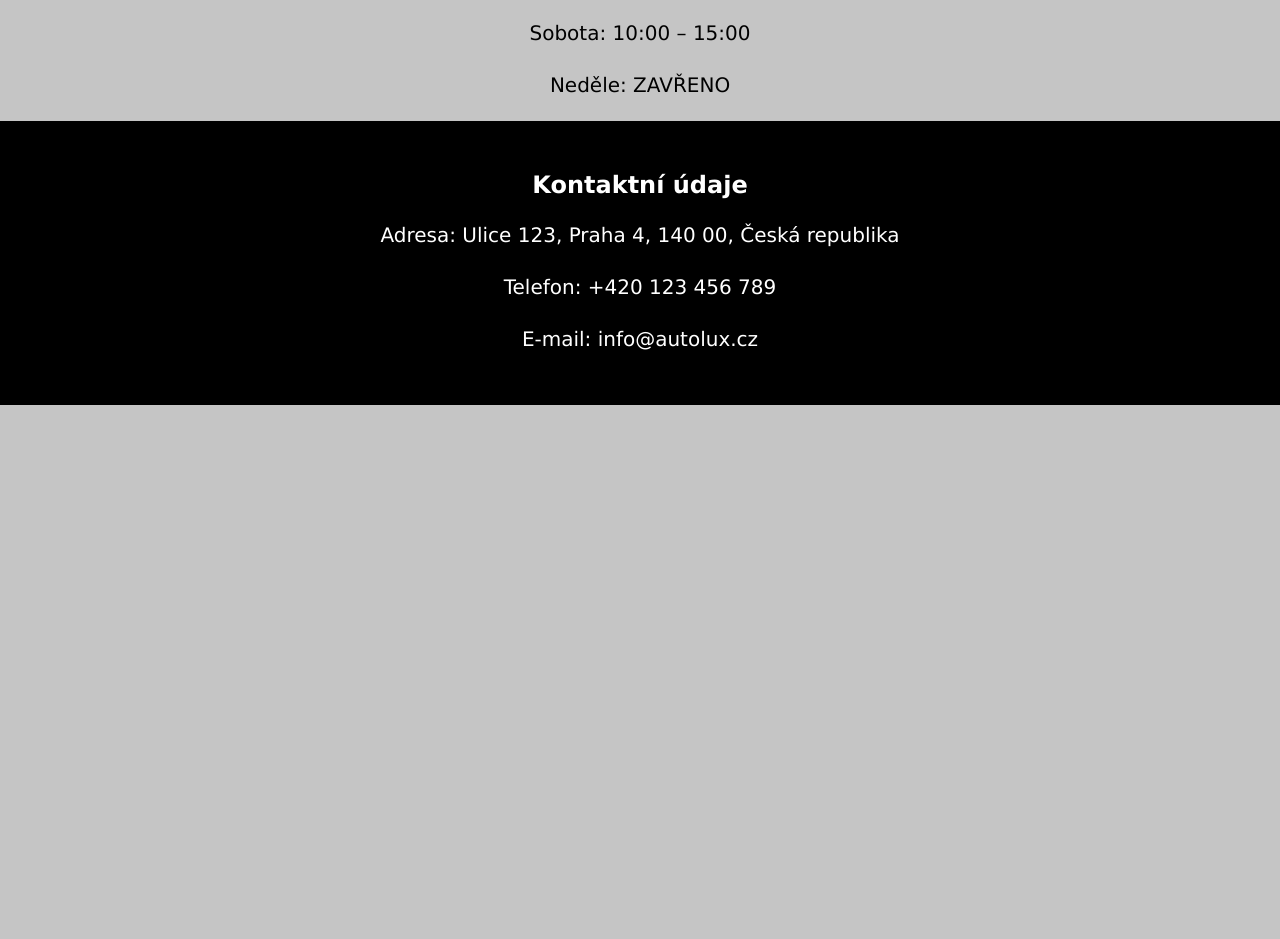
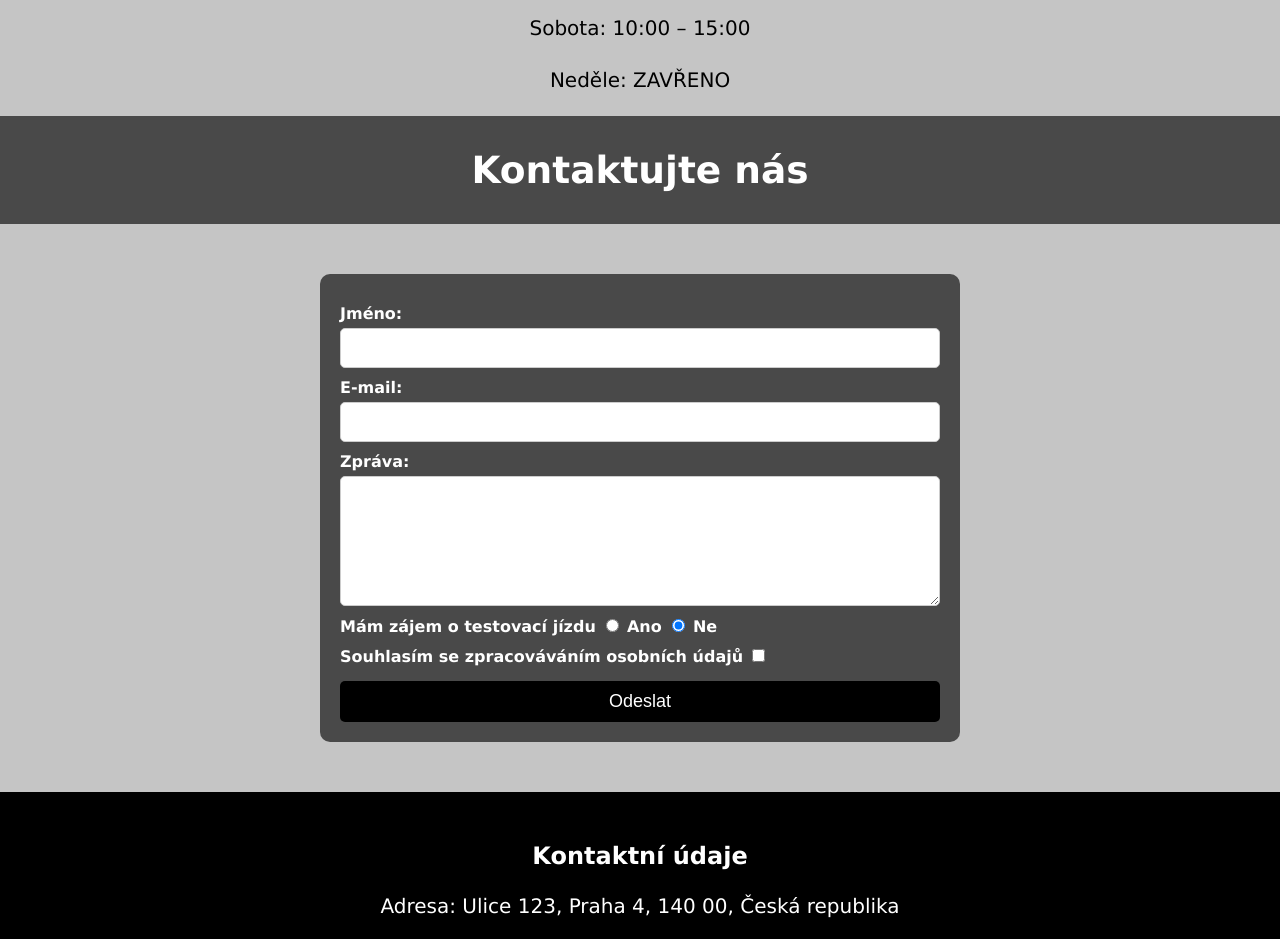
Before and after one commit to papucap/OnePage, a plain HTML site: page index.html in a window 1280 px wide. Shown: the part 5665-6604 px from the top of the page. Before the commit the page ends 6070 px from the top, so only its background shows below. Drawn offline with Linux system fonts and the light colour scheme.

Commit message:
formular + responzivita

```diff
--- a/index.html
+++ b/index.html
@@ -354,6 +354,38 @@
 
             <section id="Kontakt">
 
+                <div class="nadpis">
+                    <h2>Kontaktujte nás</h2>
+                </div>
+                <section class = "formular">
+                <form  method="post" class="kontaktniFormular">
+                    <label for="name">Jméno:</label>
+                    <input type="text" id="name" name="name" required>
+
+                    <label for="email">E-mail:</label>
+                    <input type="email" id="email" name="email" required>
+
+                    <label for="message">Zpráva:</label>
+                    <textarea id="message" name="message" rows="6" required></textarea>
+
+                    <div class = "test">
+                    <label for="radiobutton">Mám zájem o testovací jízdu</label>
+                    <input type="radio" id="testDriveYes" name="testDrive" value="yes">
+                    <label for="testDriveYes">Ano</label>
+                    <input type="radio" id="testDriveNo" name="testDrive" value="no" checked>
+                    <label for="testDriveNo">Ne</label>
+                    </div>
+
+                    <div class = "GDPR">
+                    <label for="acceptGDPR">Souhlasím se zpracováváním osobních údajů</label>
+                    <input type="checkbox" id="acceptGDPR" name="acceptGDPR" required>
+                    </div>
+
+
+                    <button type="submit">Odeslat</button>
+                </form>
+                </section>
+
 
             </section>
         </main>
--- a/style.css
+++ b/style.css
@@ -3,7 +3,7 @@
     padding: 0;
     box-sizing: border-box;
     background-color: #c5c5c5;
-    margin-top: 70px;
+    margin-top: 65px;
 }
 
 .container p, ul{
@@ -227,6 +227,52 @@
     font-size: 20px;
 }
 
+form{
+    display: flex;
+    flex-direction: column;
+}
+
+form label {
+    margin: 10px 0 5px 0;
+    font-weight: bold;
+}
+form input, form textarea {
+    padding: 10px;
+    border: 1px solid #ccc;
+    border-radius: 5px;
+    font-size: 16px;
+}
+form button {
+    margin-top: 15px;
+    padding: 10px;
+    background-color: #000000;
+    color: #ffffff;
+    border: none;
+    border-radius: 5px;
+    font-size: 18px;
+    cursor: pointer;
+}
+
+.formular button:hover {
+    background-color: #333333;
+}
+
+.formular {
+    background-color: #494949;
+    color: #ffffff;
+    padding: 20px;
+    border-radius: 10px;
+    max-width: 600px;
+    margin: 50px auto 50px auto;
+    text-align: left;
+    align-items: left;
+}
+
+.test{
+    text-align: left;
+   margin-bottom: 10px;
+   margin-top: 10px;
+}
 
 
 footer {
@@ -236,6 +282,8 @@
     padding: 30px;
     margin-top: 20px;
 }
+
+
 
 
 @media screen and (max-width: 1200px) {
@@ -282,6 +330,9 @@
     header h2 {
         font-size: 25px;
     }
+    .nav {
+        position: absolute;
+    }
 
 
     .nav ul {
@@ -311,6 +362,10 @@
         font-size: 20px;
     }
 
+    .nav {
+        position: absolute;
+    }
+
     .nav ul {
         flex-direction: column;
         gap: 2rem;
```
